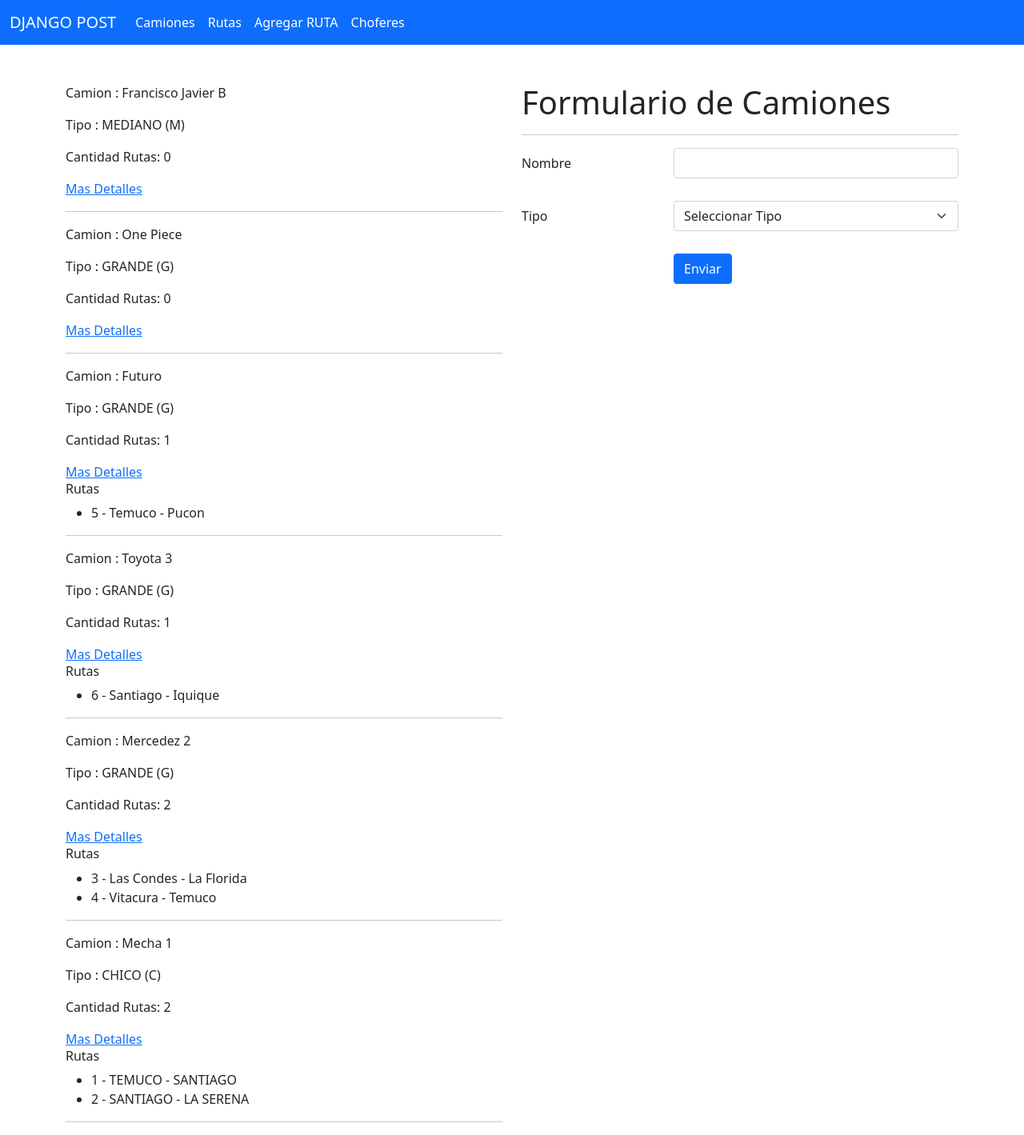
After one commit to fboisier/python202201-django-orm, a Django app: page /camiones/ in a window 1280 px wide. The commit adds this page. Shown: the whole page at 80% size. Run offline with Django 4.2, Linux system fonts and the light colour scheme; data comes from the database, SQL or seed files in the repository; both versions use the stored data as it was after the commit; some libraries are stand-ins or nearby versions.

Commit message:
relaciones

```diff
--- a/app/models.py
+++ b/app/models.py
@@ -23,3 +23,42 @@ class Movie(models.Model):
     duration = models.IntegerField()
     created_at = models.DateTimeField(auto_now_add=True)
     updated_at = models.DateTimeField(auto_now=True)
+
+class Camion(models.Model):
+
+    SIZE_CHICO = 'C'
+    SIZE_MEDIANO = 'M'
+    SIZE_GRANDE = 'G'
+
+    TIPO_CAMION = (
+        (SIZE_CHICO, 'CHICO'),
+        (SIZE_MEDIANO, 'MEDIANO'),
+        (SIZE_GRANDE, 'GRANDE'),
+    )
+
+    nombre = models.CharField(max_length=50)
+    tipo = models.CharField(max_length=1, choices=TIPO_CAMION, default=SIZE_CHICO)
+    created_at = models.DateTimeField(auto_now_add=True)
+    updated_at = models.DateTimeField(auto_now=True)
+    # rutas = Lista de rutas del camion
+    # choferes = Lista de Choferes asociados al camion
+
+class Ruta(models.Model):
+    camion = models.ForeignKey(Camion, related_name="rutas", on_delete=models.CASCADE)
+    origen = models.CharField(max_length=100)
+    destino = models.CharField(max_length=100)
+    created_at = models.DateTimeField(auto_now_add=True)
+    updated_at = models.DateTimeField(auto_now=True)
+
+    def __str__(self):
+        return f"{self.id} - {self.origen} - {self.destino}"
+
+
+class Chofer(models.Model):
+    camiones = models.ManyToManyField(Camion, related_name="choferes")
+    nombre = models.CharField(max_length=50)
+    created_at = models.DateTimeField(auto_now_add=True)
+    updated_at = models.DateTimeField(auto_now=True)
+
+    def __str__(self):
+        return f"{self.nombre}"
--- a/app/templates/app/base.html
+++ b/app/templates/app/base.html
@@ -22,7 +22,17 @@
           <div class="collapse navbar-collapse" id="navbarSupportedContent">
             <ul class="navbar-nav me-auto mb-2 mb-lg-0">
               <li class="nav-item">
-                <a class="nav-link active" aria-current="page" href="{% url 'camion:index' %}">Camiones</a>
+                <a class="nav-link active" aria-current="page" href="{% url 'camiones' %}">Camiones</a>
+              </li>
+              <li class="nav-item">
+                <a class="nav-link active" aria-current="page" href="{% url 'rutas' %}">Rutas</a>
+              </li>
+
+              <li class="nav-item">
+                <a class="nav-link active" aria-current="page" href="{% url 'ruta_add' %}">Agregar RUTA</a>
+              </li>
+              <li class="nav-item">
+                <a class="nav-link active" aria-current="page" href="{% url 'choferes' %}">Choferes</a>
               </li>
             </ul>
           </div>
--- /dev/null
+++ b/app/templates/app/camiones.html
@@ -0,0 +1,72 @@
+{% extends "app/base.html"%} {% block titulo %}Camiones{% endblock %} {% block contenido %}
+
+<div class="container mt-5">
+
+    <div class="row">
+        <div class="col-6">
+
+            {% for camion in camiones %}
+
+            <p>Camion : {{camion.nombre}}</p>
+            <p>Tipo : {{camion.get_tipo_display}} ({{camion.tipo}})</p>
+            <p>Cantidad Rutas: {{camion.rutas.count}} </p>
+            <a href="{% url 'camion' id=camion.id %}"> Mas Detalles </a> {% if camion.rutas.count > 0 %}
+
+            <h6>Rutas</h6>
+            <ul>
+                {% for ruta in camion.rutas.all %}
+                <li>{{ruta}}</li>
+                {% endfor %}
+            </ul>
+
+            {% endif %}
+
+            <hr> {% endfor %}
+        </div>
+
+        <div class="col-6">
+            <h1>Formulario de Camiones</h1>
+            <hr>
+
+            <form action="" method="post">
+                {% csrf_token %}
+                <div class="row g-4 align-items-center">
+                    <div class="col-4">
+                        <label for="nombre" class="col-form-label">Nombre</label>
+                    </div>
+                    <div class="col-8">
+                        <input type="text" id="nombre" class="form-control" name="nombre">
+                    </div>
+                </div>
+                <div class="row g-4 mt-1 align-items-center">
+                    <div class="col-4">
+                        <label for="nombre" class="col-form-label">Tipo</label>
+                    </div>
+                    <div class="col-8">
+                        <select class="form-select" name="tipo">
+
+                        <option value="">Seleccionar Tipo</option>
+                        {% for tipo in tipos %}
+                            <option value={{tipo.0}}>{{tipo.1}}</option>
+                        {% endfor %}
+
+                        </select>
+                    </div>
+                </div>
+
+                <div class="row g-4 mt-1 align-items-center">
+                    <div class="col-4">
+                    </div>
+                    <div class="col-8">
+                        <button type="submit" class="btn btn-primary">Enviar</button>
+                    </div>
+                </div>
+
+            </form>
+        </div>
+
+    </div>
+</div>
+
+
+{% endblock %}
--- a/app/urls.py
+++ b/app/urls.py
@@ -3,4 +3,13 @@ from . import views
 
 urlpatterns = [
     path('', views.index, name='index' ),
+    path('camion/<int:id>', views.camion, name='camion' ),
+    path('camiones/', views.camiones, name='camiones' ),
+    path('rutas/', views.rutas, name='rutas' ),
+    path('rutas/add', views.ruta_add, name='ruta_add' ),
+    path('choferes/', views.choferes, name='choferes' ),
+    path('chofer/<int:id>', views.chofer, name='chofer' ),
+
+    path('chofer/<int:id>/add/camion/', views.chofer_add_camion, name='chofer_add_camion' ),
+
 ]
--- a/app/views.py
+++ b/app/views.py
@@ -1,5 +1,6 @@
 import re
 from django.shortcuts import render, redirect
+from app.models import Camion, Chofer, Ruta
 
 # Create your views here.
 def index(request):
@@ -11,3 +12,111 @@ def index(request):
         print(request.POST)
         # PROCESAR EN BASE DE DATOS
         return redirect("/")
+
+def camion(request, id):
+
+    if request.method == "GET":
+
+        contexto = {
+            'camion': Camion.objects.get(id=id)
+        }
+
+        return render(request, 'app/camion.html', contexto)
+
+
+def camiones(request):
+
+    if request.method == "GET":
+
+        contexto = {
+            'camiones': Camion.objects.all().order_by("-updated_at"),
+            'tipos' : Camion.TIPO_CAMION
+        }
+
+        return render(request, 'app/camiones.html', contexto)
+
+    if request.method == "POST":
+        print(request.POST)
+
+        nombre = request.POST['nombre']
+        tipo = request.POST['tipo']
+
+        Camion.objects.create(nombre=nombre, tipo=tipo)
+
+        return redirect("/camiones")
+
+
+def rutas(request):
+
+    if request.method == "GET":
+
+        contexto = {
+            'rutas': Ruta.objects.all().order_by('-updated_at'),
+        }
+
+        return render(request, 'app/rutas.html', contexto)
+
+def ruta_add(request):
+    if request.method == "GET":
+
+        contexto = {
+            'camiones': Camion.objects.all().order_by("nombre")
+        }
+
+        return render(request, 'app/form_ruta.html', contexto)
+
+    if request.method == "POST":
+        print(request.POST)
+
+        origen = request.POST['origen']
+        destino = request.POST['destino']
+        camion_id = request.POST['camion']
+
+        camion = Camion.objects.get(id=camion_id)
+
+        Ruta.objects.create(camion=camion, origen=origen, destino=destino)
+
+        return redirect("/rutas")
+
+def choferes(request):
+
+    if request.method == "GET":
+
+        contexto = {
+            'choferes': Chofer.objects.all().order_by("-updated_at"),
+        }
+
+        return render(request, 'app/choferes.html', contexto)
+
+    if request.method == "POST":
+        print(request.POST)
+
+        nombre = request.POST['nombre']
+
+        Chofer.objects.create(nombre=nombre)
+
+        return redirect("/choferes")
+
+def chofer(request, id):
+
+    if request.method == "GET":
+        chofer_instancia =  Chofer.objects.get(id=id)
+        contexto = {
+            'chofer': chofer_instancia,
+            'camiones': Camion.objects.exclude(choferes=chofer_instancia).order_by("nombre")
+        }
+
+        return render(request, 'app/chofer.html', contexto)
+
+
+def chofer_add_camion(request, id):
+
+    print(request.POST)
+
+    camion = Camion.objects.get(id=request.POST['camion'])
+    chofer = Chofer.objects.get(id=id)
+
+    chofer.camiones.add(camion)
+    # camion.choferes.add(chofer)
+
+    return redirect(f"/chofer/{id}")
```
Also changed, not shown: app/templates/app/camion.html (added, +33 -0 lines), app/templates/app/chofer.html (added, +64 -0 lines), app/templates/app/choferes.html (added, +51 -0 lines), app/templates/app/form_ruta.html (added, +67 -0 lines), app/templates/app/rutas.html (added, +23 -0 lines), app/migrations/0003_camion.py (added), app/migrations/0004_ruta.py (added), app/migrations/0005_chofer.py (added), db.sqlite3.
